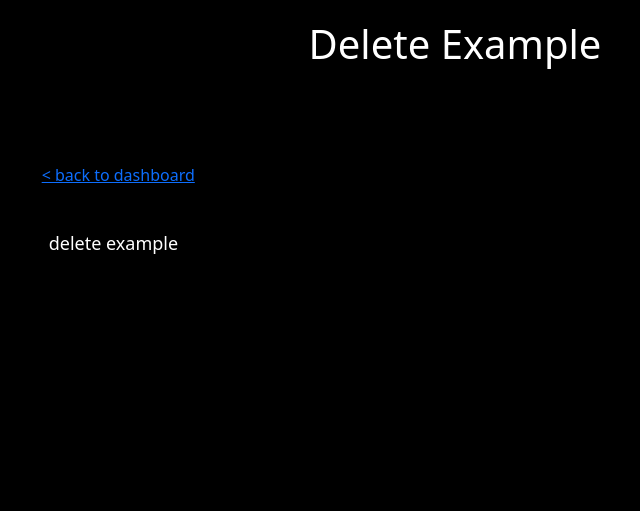
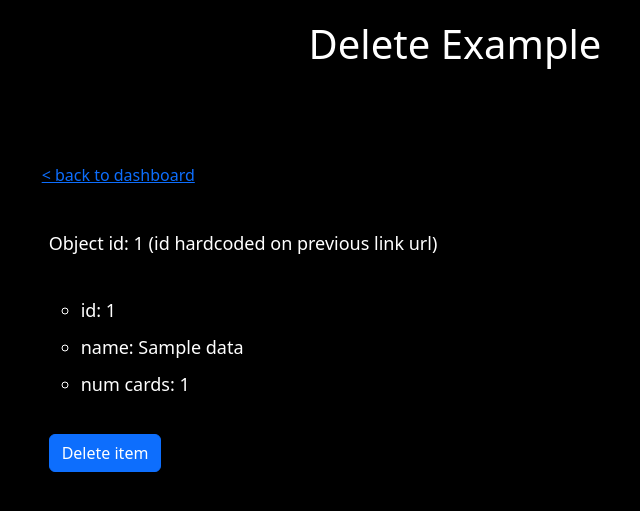
Before and after one commit to JorgeRico/Flask-Website, a Flask app: template templates/pages/delete_example.html in a window 1280 px wide. Shown: the top 511 px of the page, without its empty margins (185-825 px from the left). Run offline with Flask 3, Linux system fonts and the light colour scheme; the template is opened without the code that fills it: most values are stand-ins (such as "Sample title", 1, 10 or a date in 2020).

Commit message:
delete method

```diff
--- a/app.py
+++ b/app.py
@@ -54,16 +54,28 @@ def postExample():
 def submitPostExample():
     query     = Query()
     result    = query.insertQuery(request.form['name'], request.form['numCards'])
+    # get item info
     setObject = SetObject(result, request.form['name'], request.form['numCards'])
 
     return render_template("pages/submit/post_example.html", data=setObject)
 
-# @app.route("/delete-example")
-# def deleteExample():
-#     requestUrl = api.baseUrl + "/objects/7"
-#     response   = requests.patch(requestUrl, headers=api.headers)
+@app.route("/delete-example/<id>")
+def deleteExample(id):
+    query  = Query()
+    result = query.selectByIdQuery(id)
 
-#     return render_template("pages/delete_example.html", data=json.loads(response.content))
+    return render_template("pages/delete_example.html", data=result)
+
+@app.route("/submit-delete", methods=['POST'])
+def submitDeleteExample():
+    query  = Query()
+
+    # delete
+    result = query.deleteQuery(request.form['id'])
+    # get item info - mark as deleted but not deleted from DB
+    result = query.selectByIdQuery(request.form['id'])
+
+    return render_template("pages/submit/delete_example.html", data=result)
 
 if __name__ == '__main__':
     app.run(host='0.0.0.0', debug=True)
--- a/templates/pages/dashboard.html
+++ b/templates/pages/dashboard.html
@@ -20,7 +20,7 @@
                 <a class="nav-link" href="/update-example">UPDATE example</a>
             </li>
             <li class="nav-item">
-                <a class="nav-link" href="/delete-example">DELETE example</a>
+                <a class="nav-link" href="/delete-example/7">DELETE example</a>
             </li>
             <li class="nav-item">
                 <a class="nav-link disabled" aria-disabled="true">File example</a>
--- a/templates/pages/delete_example.html
+++ b/templates/pages/delete_example.html
@@ -6,5 +6,16 @@
 
 {% block content %}
     {% include "pages/back_button.html" %}
-    <div class="p20 col-lg-12">delete example</div>
+    <div class="p20 col-lg-12">
+        <div class="mb40">Object id: {{ data.id }} (id hardcoded on previous link url)</div>
+        <ul>
+            <li>id: {{ data.id }}</li>
+            <li>name: {{ data.name }}</li>
+            <li>num cards: {{ data.numCards }}</li>
+        </ul>
+        <form method="POST" action="/submit-delete">
+            <input type="hidden" id="id" name="id" value="{{ data.id }}">
+            <button type="submit" class="btn btn-primary mb-3">Delete item</button>
+        </form>
+    </div>
 {% endblock %}
--- a/templates/pages/get_list_example.html
+++ b/templates/pages/get_list_example.html
@@ -16,6 +16,7 @@
                         <li>id: {{ dataObject.id }}</li>
                         <li>name: {{ dataObject.name }}</li>
                         <li>num cards: {{ dataObject.numCards }}</li>
+                        <li>deleted: {{ dataObject.deleted }}</li>
                     </ul>
                 </li>
             {% endfor %}
```
Also changed, not shown: models/queries.py (+11 -1 lines), templates/pages/submit/delete_example.html (added, +18 -0 lines).
